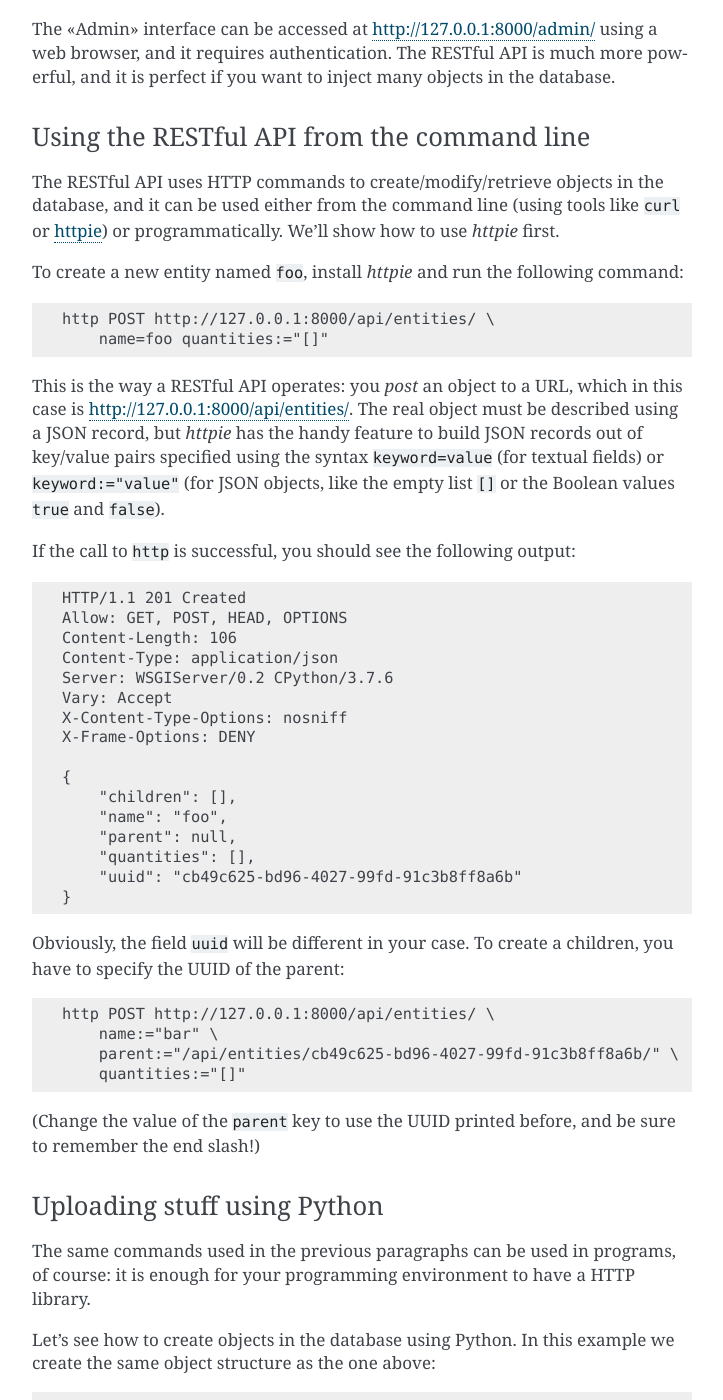
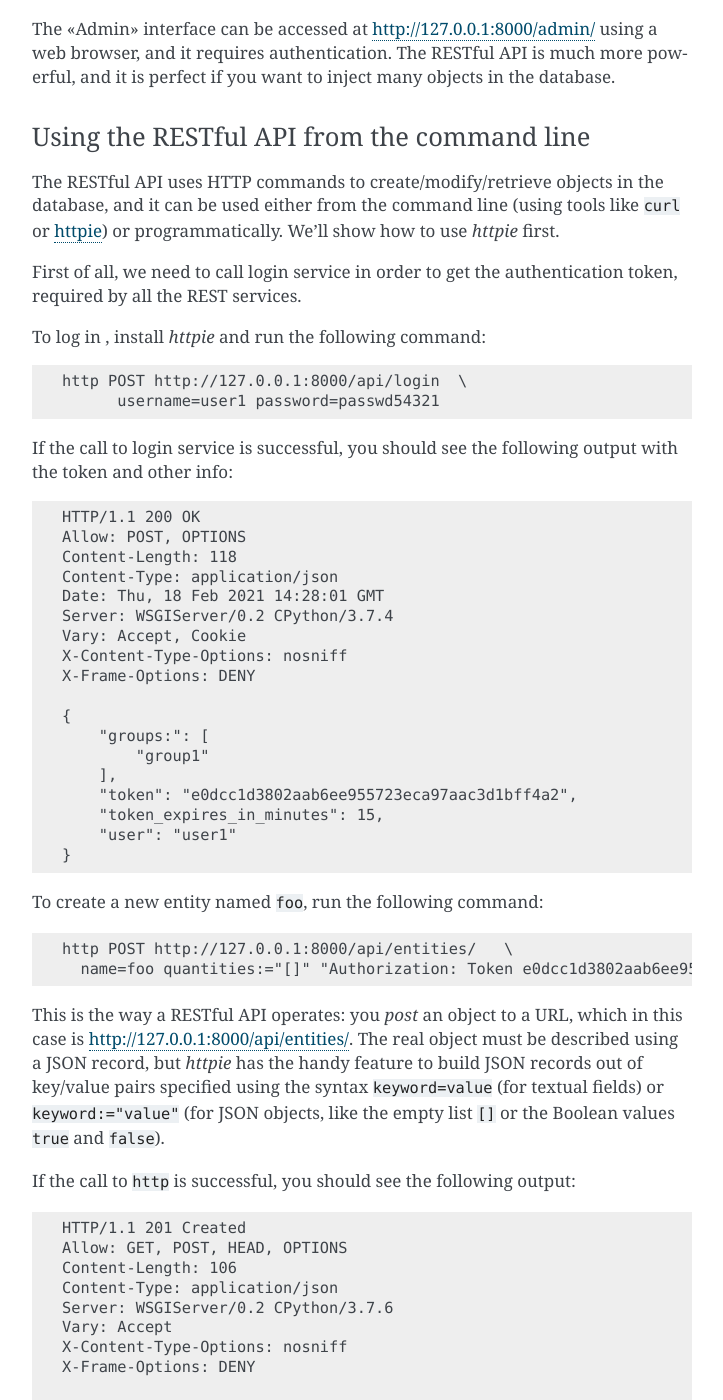
Before and after one commit to ziotom78/planck_insdb_demo, a Sphinx documentation site: the page built from docs/tutorial.rst, in a window 1280 px wide and 1400 px high, scrolled down 6611 px. Shown: the whole window, without its empty margins (388-1111 px from the left). Built offline with Sphinx 7.4.7, drawn with Linux system fonts in a browser that asks for light colours; some of the changed text lies outside the part shown.

Commit message:
Updated REST section with authentication and services invocation with token

```diff
--- a/docs/tutorial.rst
+++ b/docs/tutorial.rst
@@ -300,13 +300,49 @@ database, and it can be used either from the command line (using tools like
 ``curl`` or `httpie <https://httpie.org/>`_) or programmatically. We'll show
 how to use `httpie` first.
 
-To create a new entity named ``foo``, install `httpie` and run the following
+First of all, we need to call login service in order to get the authentication token, required by
+all the REST services.
+
+To log in , install `httpie` and run the following
 command:
 
 .. code-block:: none
 
-  http POST http://127.0.0.1:8000/api/entities/ \
-      name=foo quantities:="[]"
+  http POST http://127.0.0.1:8000/api/login  \
+        username=user1 password=passwd54321
+
+If the call to login service is successful, you should see the following output with the token and other info:
+
+.. code-block:: none
+
+    HTTP/1.1 200 OK
+    Allow: POST, OPTIONS
+    Content-Length: 118
+    Content-Type: application/json
+    Date: Thu, 18 Feb 2021 14:28:01 GMT
+    Server: WSGIServer/0.2 CPython/3.7.4
+    Vary: Accept, Cookie
+    X-Content-Type-Options: nosniff
+    X-Frame-Options: DENY
+
+    {
+        "groups:": [
+            "group1"
+        ],
+        "token": "e0dcc1d3802aab6ee955723eca97aac3d1bff4a2",
+        "token_expires_in_minutes": 15,
+        "user": "user1"
+    }
+
+
+To create a new entity named ``foo``, run the following
+command:
+
+.. code-block:: none
+
+  http POST http://127.0.0.1:8000/api/entities/   \
+    name=foo quantities:="[]" "Authorization: Token e0dcc1d3802aab6ee955723eca97aac3d1bff4a2"
+
 
 This is the way a RESTful API operates: you `post` an object to a URL, which
 in this case is http://127.0.0.1:8000/api/entities/. The real object must be
@@ -345,7 +381,8 @@ children, you have to specify the UUID of the parent:
   http POST http://127.0.0.1:8000/api/entities/ \
       name:="bar" \
       parent:="/api/entities/cb49c625-bd96-4027-99fd-91c3b8ff8a6b/" \
-      quantities:="[]"
+      quantities:="[]" \
+      "Authorization: Token e0dcc1d3802aab6ee955723eca97aac3d1bff4a2"
 
 (Change the value of the ``parent`` key to use the UUID printed before, and
 be sure to remember the end slash!)
@@ -361,10 +398,27 @@ we create the same object structure as the one above::
 
   import requests as req
 
+  #Get authentication token (login)
+   response = req.post(
+      response = req.post(url="http://127.0.0.1:8000/api/login",
+      data={"username":"user1", "password": "passwd54321"}
+  )
+
+  # Ensure that the request was completed
+  assert response.ok
+
+  #get the token
+  response.content
+
+  '{"user":"user1","groups:":["group1"],
+  "token":"e0dcc1d3802aab6ee955723eca97aac3d1bff4a2",
+  "token_expires_in_minutes":15}'
+
   # Create a new entity in the database
   response = req.post(
       url="http://127.0.0.1:8000/api/entities/",
-      data={ "name": "foo_python", "parent": None },
+      data={ "name": "foo_python", "parent": None }
+      headers={'Authorization': 'Token e0dcc1d3802aab6ee955723eca97aac3d1bff4a2'},
   )
 
   # Ensure that the request was completed
@@ -382,6 +436,7 @@ we create the same object structure as the one above::
           "name": "bar_python",
           "parent": f"http://127.0.0.1:8000/api/entities/{uuid}/",
       },
+      headers={'Authorization': 'Token e0dcc1d3802aab6ee955723eca97aac3d1bff4a2'}
   )
 
   assert response.ok
```
